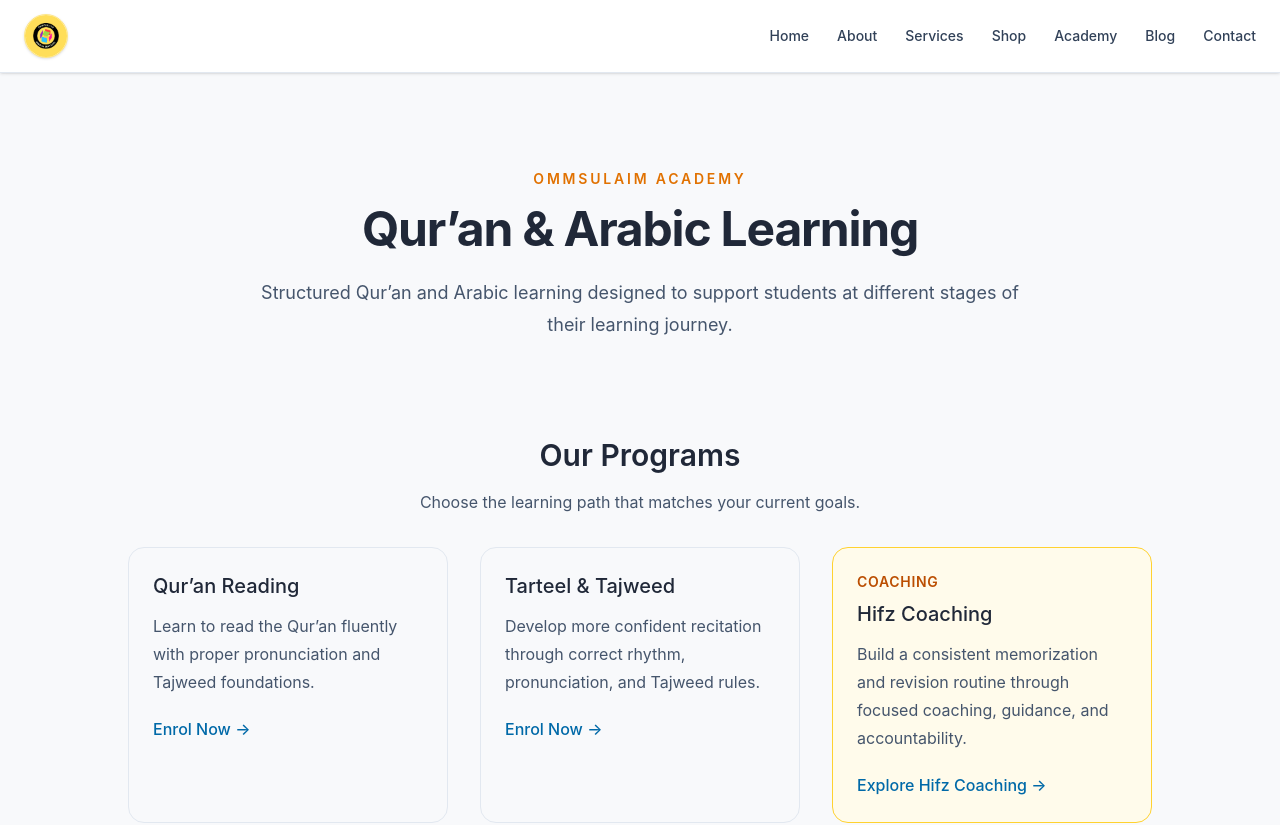
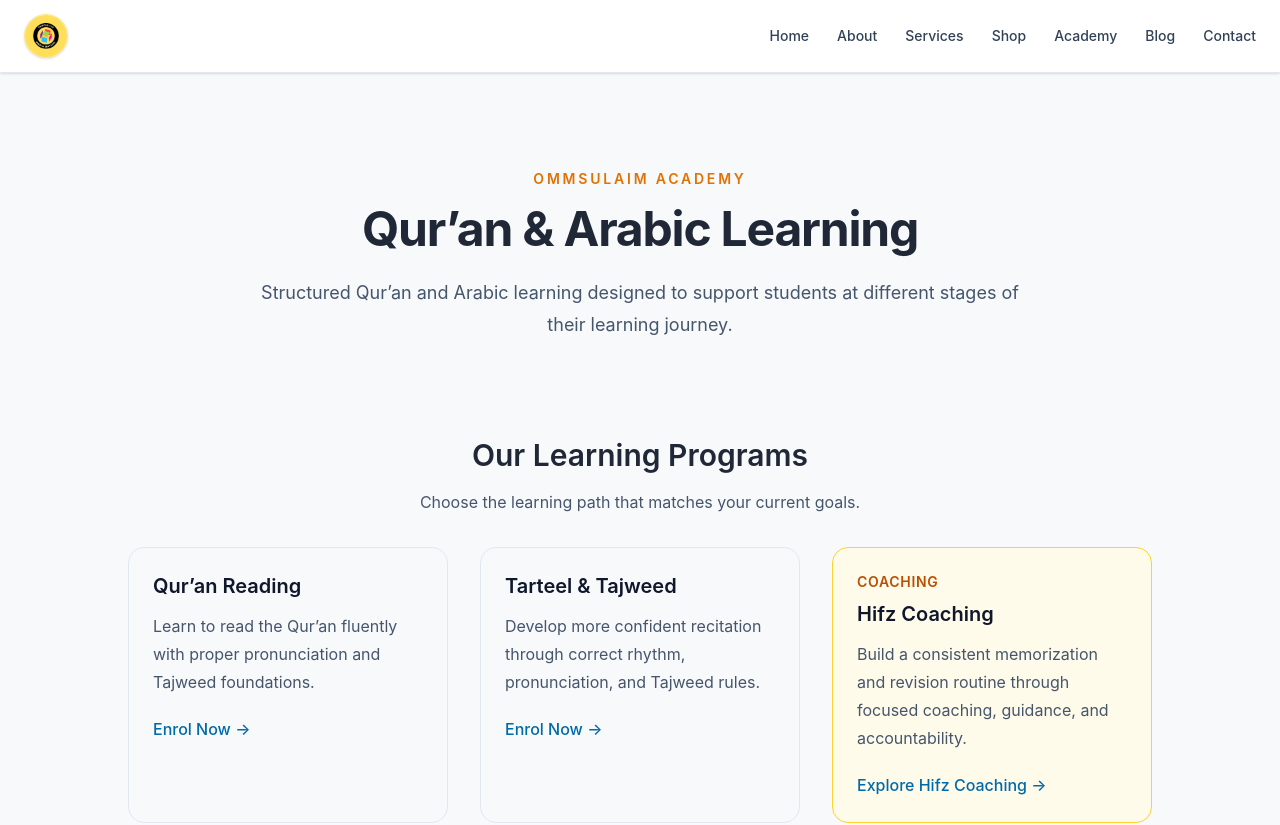
Before and after one commit to veiled-Dev/ommsulaimv2, a Next.js app: page /academy in a window 1280 px wide. Shown: the top 825 px of the page. Built offline with nearby package versions, Linux system fonts and the light colour scheme; no server answers.

Commit message:
Refine page messaging and user journeys

```diff
--- a/app/academy/page.tsx
+++ b/app/academy/page.tsx
@@ -31,7 +31,7 @@ export default function AcademyPage() {
         {/* Programs */}
         <section className="mx-auto mt-24 max-w-5xl">
           <div className="text-center">
-            <h2 className="text-3xl font-semibold">Our Programs</h2>
+            <h2 className="text-3xl font-semibold">Our Learning Programs</h2>
             <p className="mx-auto mt-4 max-w-2xl text-slate-600">
               Choose the learning path that matches your current goals.
             </p>
@@ -39,7 +39,7 @@ export default function AcademyPage() {
 
           <div className="mt-8 grid gap-8 md:grid-cols-3">
             <div className="rounded-2xl border border-slate-200 p-6 transition hover:border-amber-300 hover:shadow-lg">
-              <h3 className="text-xl font-medium">Qur’an Reading</h3>
+              <h3 className="text-xl font-semibold text-slate-900">Qur’an Reading</h3>
               <p className="mt-3 leading-7 text-slate-600">
                 Learn to read the Qur’an fluently with proper pronunciation and
                 Tajweed foundations.
@@ -55,7 +55,7 @@ export default function AcademyPage() {
             </div>
 
             <div className="rounded-2xl border border-slate-200 p-6 transition hover:border-amber-300 hover:shadow-lg">
-              <h3 className="text-xl font-medium">Tarteel &amp; Tajweed</h3>
+              <h3 className="text-xl font-semibold text-slate-900">Tarteel &amp; Tajweed</h3>
               <p className="mt-3 leading-7 text-slate-600">
                 Develop more confident recitation through correct rhythm,
                 pronunciation, and Tajweed rules.
@@ -75,7 +75,7 @@ export default function AcademyPage() {
                 Coaching
               </p>
 
-              <h3 className="mt-2 text-xl font-medium">Hifz Coaching</h3>
+              <h3 className="mt-2 text-xl font-semibold text-slate-900">Hifz Coaching</h3>
 
               <p className="mt-3 leading-7 text-slate-600">
                 Build a consistent memorization and revision routine through
@@ -144,7 +144,7 @@ export default function AcademyPage() {
           </p>
 
           <Link
-            href="/academy/quran-memorization?entry=academy"
+            href="/academy/quran-memorization"
             className="mt-7 inline-block rounded-lg bg-sky-700 px-6 py-3 text-sm font-medium text-white transition hover:bg-sky-800"
           >
             Open the Free Hifz Planner
```
